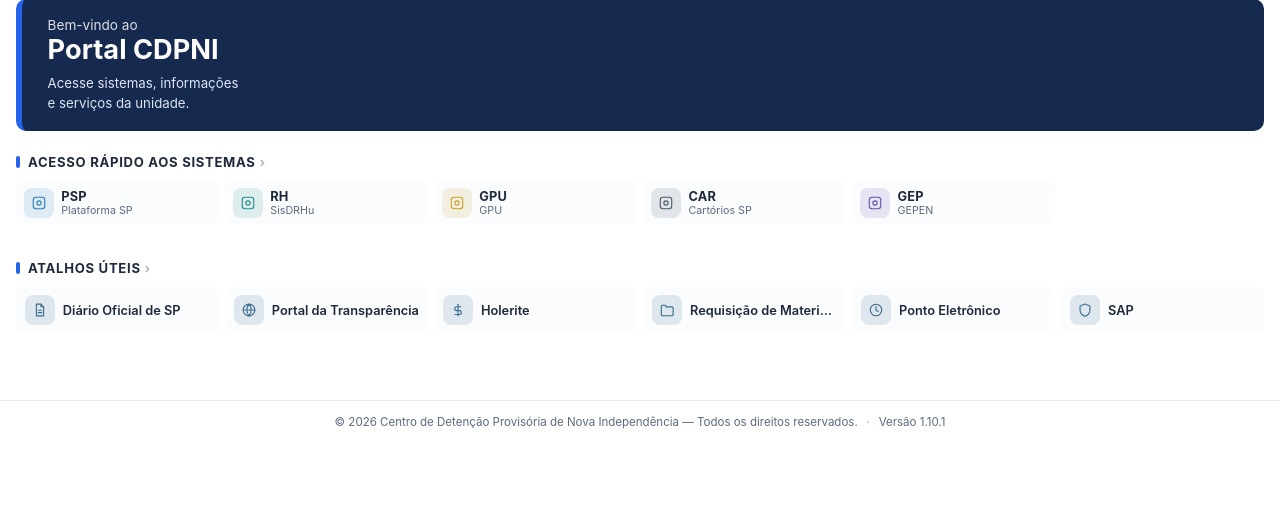
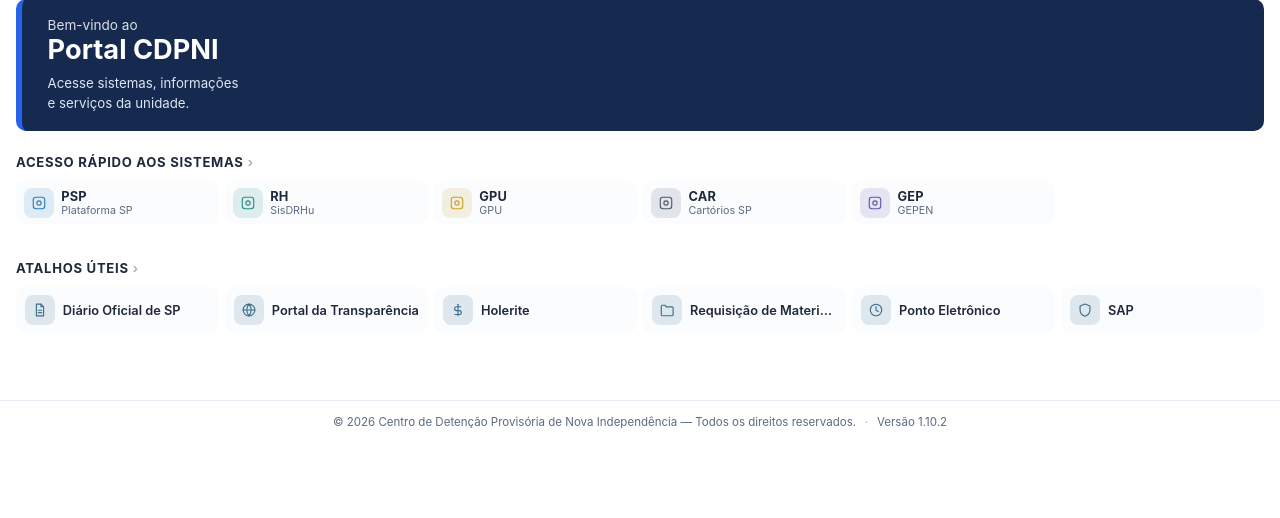
Before and after one commit to jpfagiani/portal, a Flask app: page / in a window 1280 px wide. Shown: the part 202-720 px from the top of the page. Run offline with Flask 3, Linux system fonts and the light colour scheme; data comes from the database, SQL or seed files in the repository; data that the repository does not hold is empty.

Commit message:
Add files via upload

```diff
--- a/app.py
+++ b/app.py
@@ -1269,7 +1269,7 @@ def _valida_csrf():
             abort(400, 'Sessão expirada. Recarregue a página e tente de novo.')
 
 
-VERSAO = '1.10.1'
+VERSAO = '1.10.2'
 
 MESES = ['Janeiro', 'Fevereiro', 'Março', 'Abril', 'Maio', 'Junho', 'Julho',
          'Agosto', 'Setembro', 'Outubro', 'Novembro', 'Dezembro']
--- a/static/limpo.css
+++ b/static/limpo.css
@@ -756,3 +756,6 @@ a.lp-destaque:hover{background:var(--azul-forte)}
 .pagina-noticia .noticia-corpo img:not(.cols *){
   display:block;width:100%!important;max-width:100%!important;height:auto;float:none!important;margin:1.2rem 0!important}
 .pagina-noticia .noticia-corpo :where(p,li,span,div):not(.cols *){font-family:inherit!important}
+
+/* Barra azul antes dos títulos de cartões e do menu "Páginas": removida */
+.cartao-cab h2::before,.lp-titulo::before{content:none;display:none}
```
